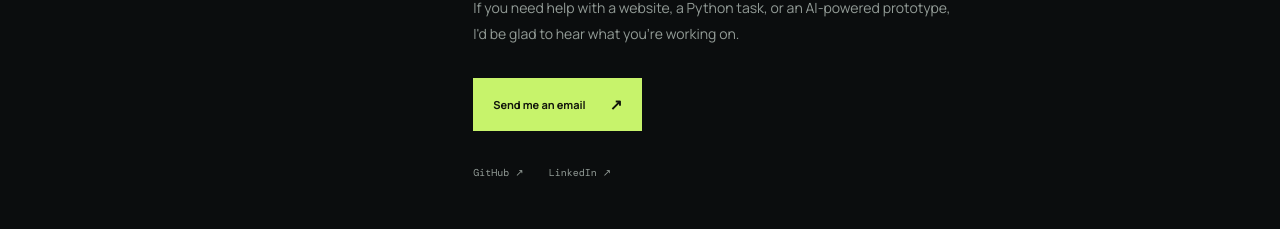
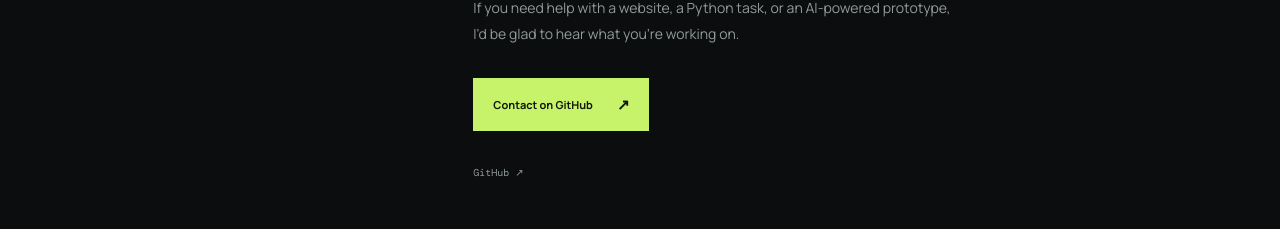
Before and after one commit to feresdouik/my-portfolio, a Next.js app: page / in a window 1280 px wide. Shown: the part 5628-5857 px from the top of the page. Built offline with nearby package versions, Linux system fonts and the light colour scheme.

Commit message:
Use verified contact destination

```diff
--- a/app/page.js
+++ b/app/page.js
@@ -47,7 +47,7 @@ const copy = {
     contactLabel: "GET IN TOUCH",
     contactTitle: "Have a project in mind?",
     contactText: "If you need help with a website, a Python task, or an AI-powered prototype, I'd be glad to hear what you're working on.",
-    email: "Send me an email",
+    email: "Contact on GitHub",
     footer: "Designed and built with care.",
     backTop: "Back to top"
   },
@@ -95,7 +95,7 @@ const copy = {
     contactLabel: "PRENONS CONTACT",
     contactTitle: "Un projet en tête ?",
     contactText: "Besoin d'un site web, d'un développement Python ou d'un prototype intégrant l'IA ? Parlons de votre idée.",
-    email: "M'envoyer un email",
+    email: "Me contacter sur GitHub",
     footer: "Conçu et développé avec soin.",
     backTop: "Retour en haut"
   }
@@ -194,7 +194,7 @@ export default function Home() {
 
       <section className="contact-section section-wrap" id="contact">
         <div className="section-index">06 / {t.contactLabel}</div>
-        <div className="contact-inner"><p className="eyebrow">HAVE AN IDEA? LET'S BUILD IT.</p><h2>{t.contactTitle}</h2><p>{t.contactText}</p><a className="button button-primary contact-button" href="mailto:feresdouik@gmail.com">{t.email} <span>↗</span></a><div className="social-links"><a href="https://github.com/feresdouik" target="_blank" rel="noreferrer">GitHub ↗</a><a href="https://www.linkedin.com/" target="_blank" rel="noreferrer">LinkedIn ↗</a></div></div>
+        <div className="contact-inner"><p className="eyebrow">HAVE AN IDEA? LET'S BUILD IT.</p><h2>{t.contactTitle}</h2><p>{t.contactText}</p><a className="button button-primary contact-button" href="https://github.com/feresdouik" target="_blank" rel="noreferrer">{t.email} <span>↗</span></a><div className="social-links"><a href="https://github.com/feresdouik" target="_blank" rel="noreferrer">GitHub ↗</a></div></div>
       </section>
 
       <footer className="footer section-wrap"><a className="brand" href="#top"><span className="brand-mark">FD</span><span>Feres Douik<span className="brand-dot">.</span></span></a><p>© 2026 Feres Douik. {t.footer}</p><button onClick={() => scrollTo("top")}>{t.backTop} ↑</button></footer>
```
